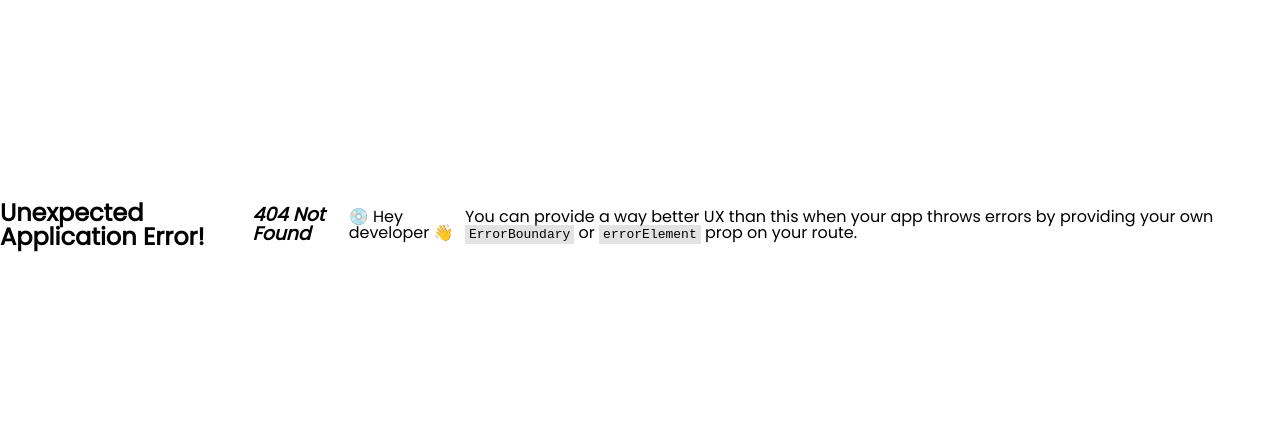
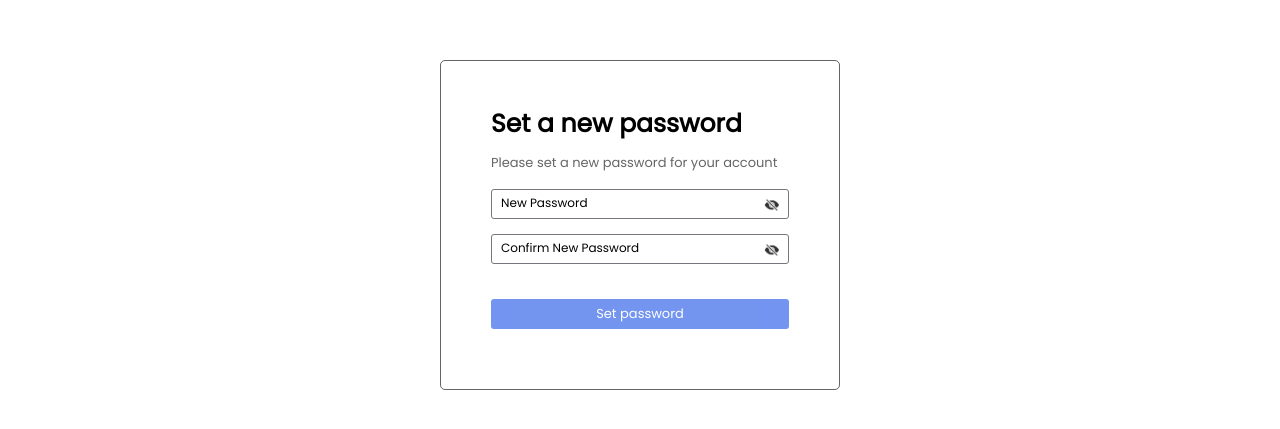
Before and after one commit to tlhalesebaeng/auth-template-frontend, a React (Vite) app in the folder frontend/: page /users/password/reset/1/new in a window 1280 px wide. Before the commit this address had no page. Shown: the part 175-604 px from the top of the page. Built offline with nearby package versions, Linux system fonts and the light colour scheme.

Commit message:
route fixes and using dynamic code

```diff
--- a/frontend/src/App.jsx
+++ b/frontend/src/App.jsx
@@ -21,11 +21,11 @@ const router = createBrowserRouter([
         element: <ForgotPassword />,
     },
     {
-        path: '/users/password/reset/code',
+        path: '/users/password/reset/verify/code',
         element: <CodeVerification />,
     },
     {
-        path: '/users/password/reset/entry',
+        path: '/users/password/reset/:code/new',
         element: <ResetPassword />,
     },
     {
--- a/frontend/src/pages/authPages/CodeVerification.jsx
+++ b/frontend/src/pages/authPages/CodeVerification.jsx
@@ -22,7 +22,7 @@ export default function CodeVerification() {
         } catch (err) {
             console.log(err.response.data);
         }
-        navigate('/users/password/reset/entry');
+        navigate(`/users/password/reset/${code}/new`);
     }
 
     let disabledButton = false;
--- a/frontend/src/pages/authPages/ForgotPassword.jsx
+++ b/frontend/src/pages/authPages/ForgotPassword.jsx
@@ -21,7 +21,7 @@ export default function ForgotPassword() {
                 data
             );
             console.log(response.data);
-            navigate('/users/password/reset/code');
+            navigate('/users/password/reset/verify/code');
         } catch (err) {
             console.log(err.response.data);
         }
--- a/frontend/src/pages/authPages/ResetPassword.jsx
+++ b/frontend/src/pages/authPages/ResetPassword.jsx
@@ -1,11 +1,12 @@
 import { useState } from 'react';
-import { useNavigate } from 'react-router-dom';
+import { useNavigate, useParams } from 'react-router-dom';
 import Auth from '../../components/auth-components/Auth';
 import Button from '../../utils/Button';
 import Input from '../../utils/Input';
 import axios from 'axios';
 
 export default function ResetPassword() {
+    const { code } = useParams();
     const navigate = useNavigate();
     const [data, setData] = useState({});
 
@@ -14,7 +15,7 @@ export default function ResetPassword() {
 
         try {
             const response = await axios.patch(
-                'http://127.0.0.1:3000/quiz/app/api/v1/users/password/479030/new',
+                `http://127.0.0.1:3000/quiz/app/api/v1/users/password/${code}/new`,
                 data
             );
 
```
